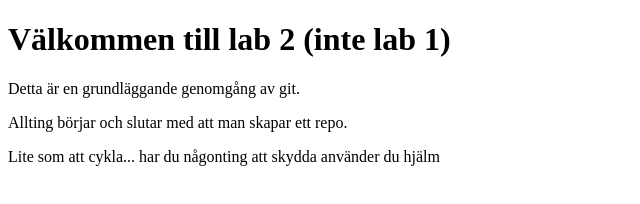
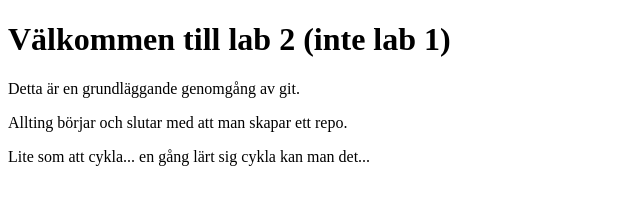
Before and after one commit to tegeskog/lab2, a plain HTML site: page index.html in a window 1280 px wide. Shown: the whole page, without its empty margins (0-640 px from the left). Drawn offline with Linux system fonts and the light colour scheme.

Commit message:
change in index.html
Change in index.html in a p.

```diff
--- a/index.html
+++ b/index.html
@@ -9,6 +9,6 @@
   <h1>Välkommen till lab 2 (inte lab 1)</h1>
   <p>Detta är en grundläggande genomgång av git.</p>
   <p>Allting börjar och slutar med att man skapar ett repo.</p>
-  <p>Lite som att cykla... har du någonting att skydda använder du hjälm</p>
+  <p>Lite som att cykla... en gång lärt sig cykla kan man det...</p>
 </body>
 </html>
```
